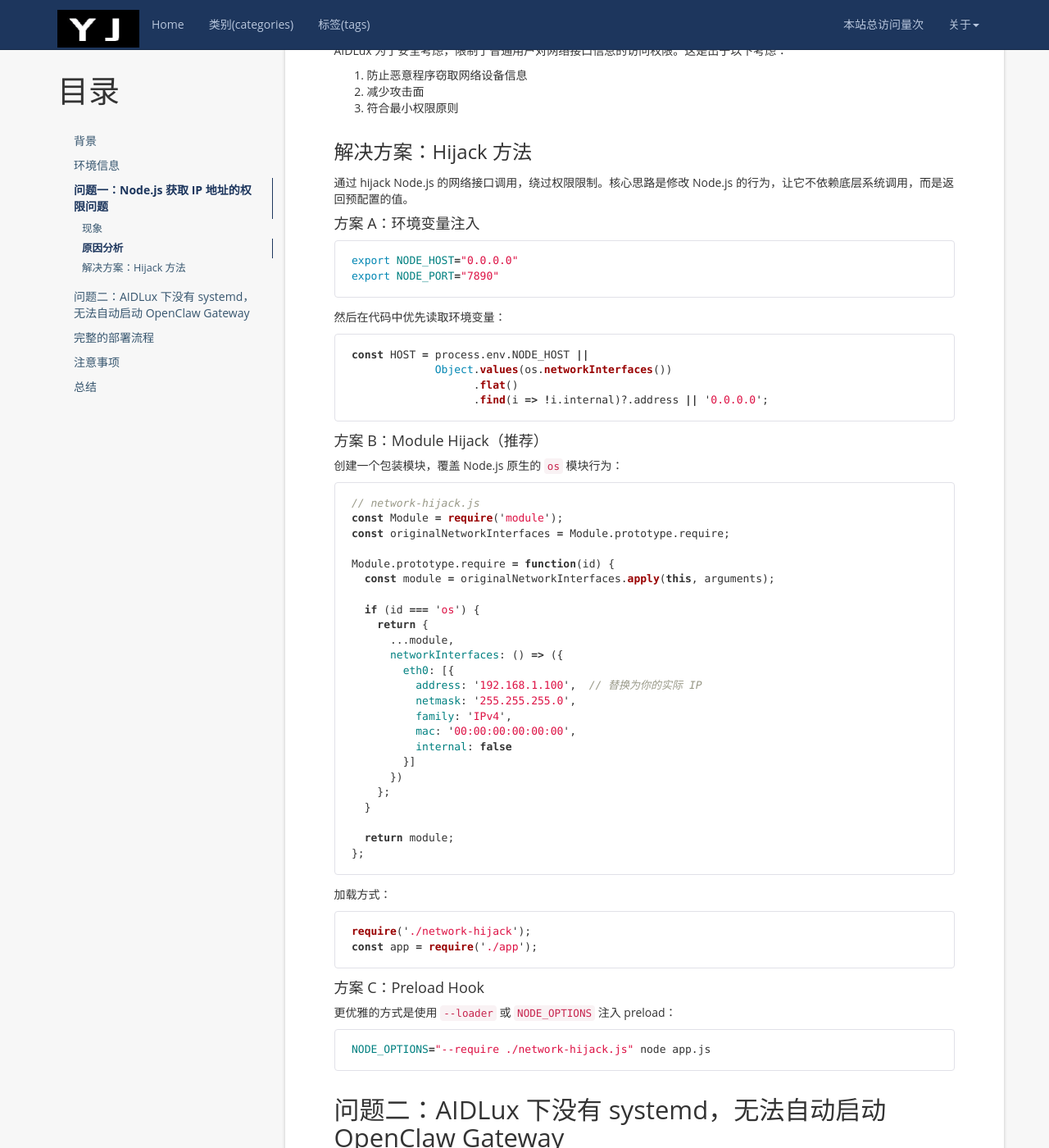
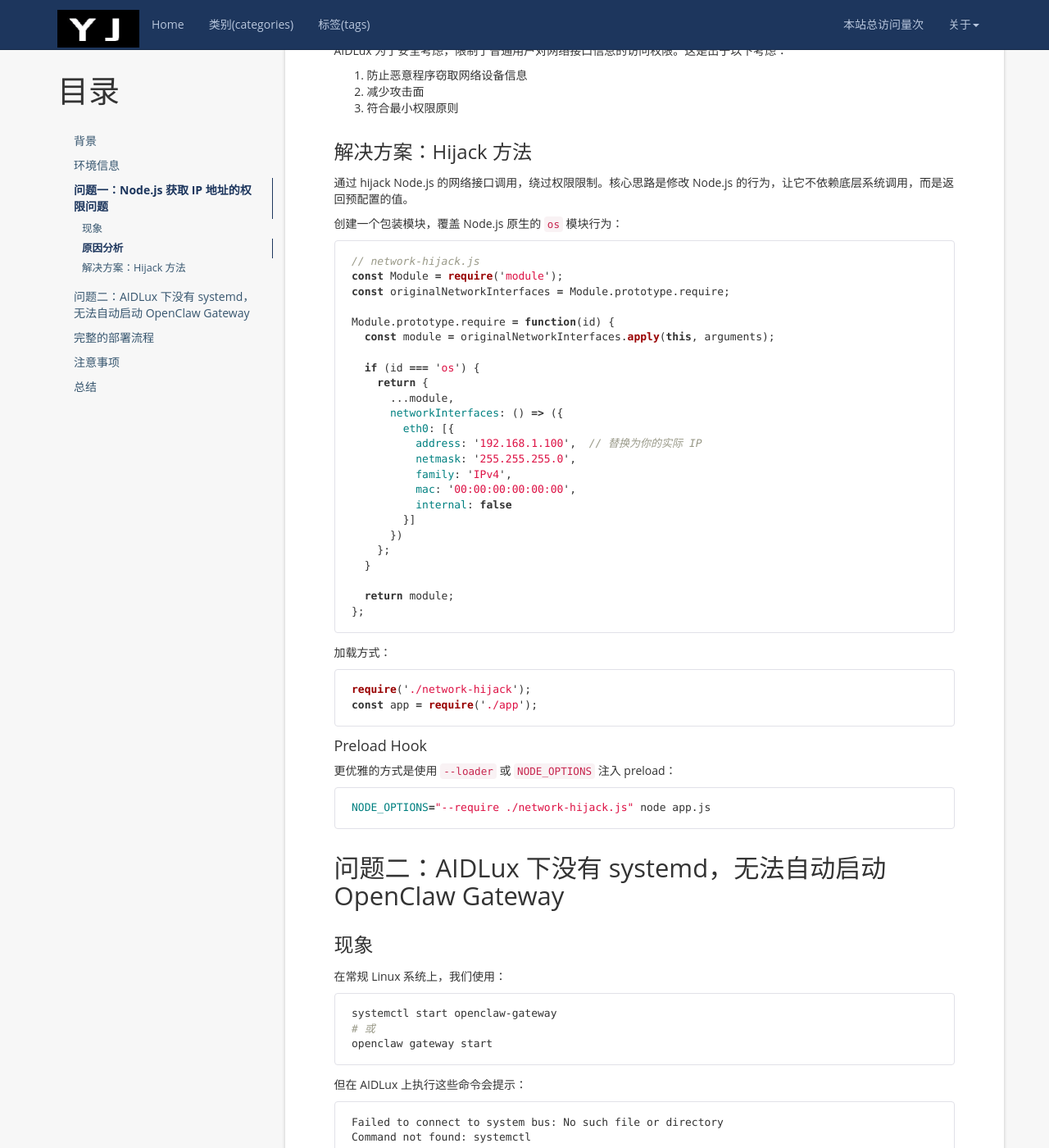
Before and after one commit to peteryj/peteryj.github.io, a Jekyll site: the page built from _posts/2026-03-01-openclaw-gateway-on-aidlux.markdown, in a window 1280 px wide and 1400 px high, scrolled down 990 px. Shown: the whole window at 82% size. Built offline with Jekyll 4.4.1, drawn with Linux system fonts in a browser that asks for light colours; nearby versions of some CDN libraries; a script that is not in the unit is left out; comment, search, counter and statistics services are not loaded.

Commit message:
update
Signed-off-by: Yang Jun <peter.yjzh@gmail.com>

````diff
--- a/_posts/2026-03-01-openclaw-gateway-on-aidlux.markdown
+++ b/_posts/2026-03-01-openclaw-gateway-on-aidlux.markdown
@@ -44,23 +44,6 @@ AIDLux 为了安全考虑，限制了普通用户对网络接口信息的访问
 
 通过 hijack Node.js 的网络接口调用，绕过权限限制。核心思路是修改 Node.js 的行为，让它不依赖底层系统调用，而是返回预配置的值。
 
-#### 方案 A：环境变量注入
-
-```bash
-export NODE_HOST="0.0.0.0"
-export NODE_PORT="7890"
-```
-
-然后在代码中优先读取环境变量：
-
-```javascript
-const HOST = process.env.NODE_HOST ||
-             Object.values(os.networkInterfaces())
-                   .flat()
-                   .find(i => !i.internal)?.address || '0.0.0.0';
-```
-
-#### 方案 B：Module Hijack（推荐）
 
 创建一个包装模块，覆盖 Node.js 原生的 `os` 模块行为：
 
@@ -98,7 +81,7 @@ require('./network-hijack');
 const app = require('./app');
 ```
 
-#### 方案 C：Preload Hook
+#### Preload Hook
 
 更优雅的方式是使用 `--loader` 或 `NODE_OPTIONS` 注入 preload：
 
````
